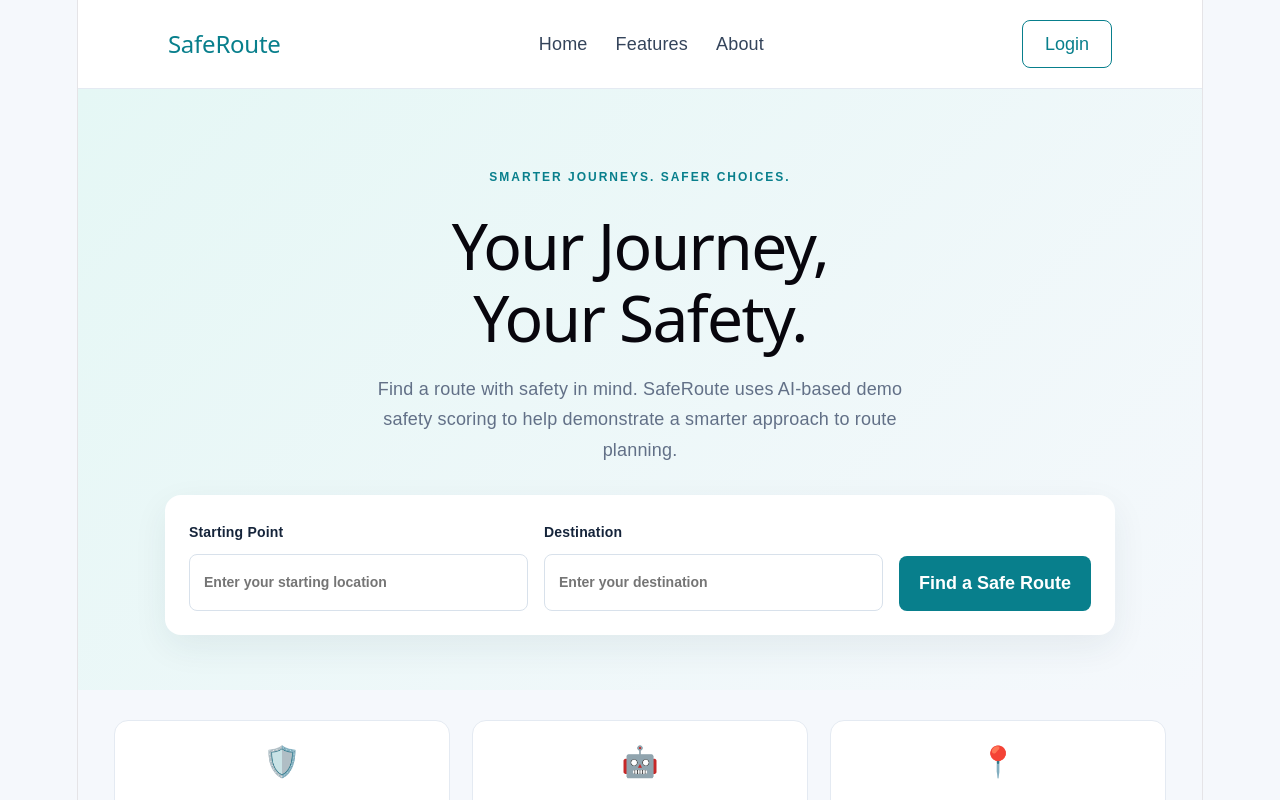
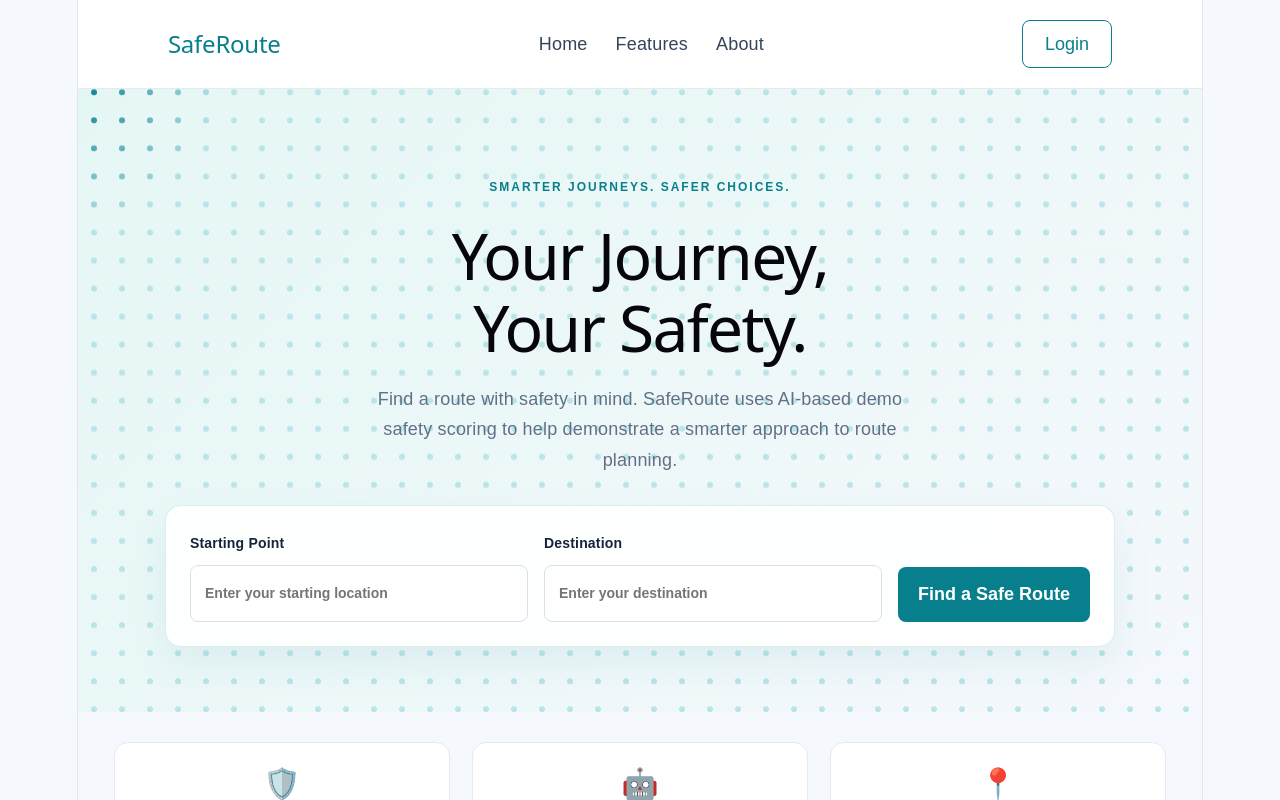
Before and after one commit to shrawaniGawade/SafeRoute, a React (Vite) app in the folder frontend/: page / in a window 1280 px wide. Shown: the top 800 px of the page. Built offline with nearby package versions, Linux system fonts and the light colour scheme; no server answers.

Commit message:
Integrate DotGrid background component in home page hero section

```diff
--- a/frontend/package.json
+++ b/frontend/package.json
@@ -10,6 +10,7 @@
     "preview": "vite preview"
   },
   "dependencies": {
+    "gsap": "^3.15.0",
     "react": "^19.2.8",
     "react-dom": "^19.2.8"
   },
--- a/frontend/src/App.css
+++ b/frontend/src/App.css
@@ -62,9 +62,25 @@ button:disabled {
 }
 
 .hero {
+  position: relative;
+  overflow: hidden;
   text-align: center;
-  padding: 75px 20px 55px;
+  padding: 85px 20px 65px;
   background: linear-gradient(135deg, #e5f7f5, #f5f8fc);
+}
+
+.hero-dot-bg {
+  position: absolute;
+  inset: 0;
+  width: 100%;
+  height: 100%;
+  z-index: 0;
+  pointer-events: none;
+}
+
+.hero-content {
+  position: relative;
+  z-index: 1;
 }
 
 .tagline {
@@ -95,9 +111,11 @@ button:disabled {
   max-width: 950px;
   margin: 30px auto 0;
   padding: 24px;
-  background: white;
+  background: rgba(255, 255, 255, 0.94);
+  backdrop-filter: blur(10px);
+  border: 1px solid rgba(8, 127, 140, 0.14);
   border-radius: 16px;
-  box-shadow: 0 12px 35px #17334a12;
+  box-shadow: 0 16px 40px rgba(8, 127, 140, 0.08);
   text-align: left;
 }
 
@@ -146,10 +164,11 @@ button:disabled {
   max-width: 650px;
   margin: 28px auto 0;
   padding: 28px;
-  background: white;
-  border: 1px solid #d8e1eb;
+  background: rgba(255, 255, 255, 0.95);
+  backdrop-filter: blur(10px);
+  border: 1px solid rgba(8, 127, 140, 0.16);
   border-radius: 16px;
-  box-shadow: 0 12px 35px #17334a12;
+  box-shadow: 0 16px 40px rgba(8, 127, 140, 0.08);
   text-align: left;
   overflow-wrap: anywhere;
 }
--- a/frontend/src/App.tsx
+++ b/frontend/src/App.tsx
@@ -1,6 +1,6 @@
-
 import { useState } from 'react';
 import './App.css';
+import DotGrid from './components/DotGrid';
 import { predictRouteSafety } from './services/api';
 import type { SafetyResult } from './services/api';
 
@@ -64,7 +64,23 @@ function App() {
 
       <main>
         <section className="hero" id="home">
-          <p className="tagline">SMARTER JOURNEYS. SAFER CHOICES.</p>
+          <div className="hero-dot-bg" aria-hidden="true">
+            <DotGrid
+              dotSize={6}
+              gap={22}
+              baseColor="#b9e4e8"
+              activeColor="#087f8c"
+              proximity={140}
+              shockRadius={250}
+              shockStrength={4}
+              resistance={750}
+              returnDuration={1.5}
+            />
+          </div>
+
+          <div className="hero-content">
+            <p className="tagline">SMARTER JOURNEYS. SAFER CHOICES.</p>
+
 
           <h1>
             Your Journey,
@@ -142,7 +158,9 @@ function App() {
               <p className="warning-message">{result.warning}</p>
             </section>
           )}
+          </div>
         </section>
+
 
         <section className="features" id="features">
           <article className="feature-card">
--- /dev/null
+++ b/frontend/src/components/DotGrid.css
@@ -0,0 +1,22 @@
+.dot-grid {
+  display: flex;
+  align-items: center;
+  justify-content: center;
+  height: 100%;
+  width: 100%;
+  position: relative;
+}
+
+.dot-grid__wrap {
+  width: 100%;
+  height: 100%;
+  position: relative;
+}
+
+.dot-grid__canvas {
+  position: absolute;
+  inset: 0;
+  width: 100%;
+  height: 100%;
+  pointer-events: none;
+}
--- /dev/null
+++ b/frontend/src/components/DotGrid.tsx
@@ -0,0 +1,304 @@
+import React, { useRef, useEffect, useCallback, useMemo } from 'react';
+import { gsap } from 'gsap';
+import { InertiaPlugin } from 'gsap/InertiaPlugin';
+
+import './DotGrid.css';
+
+gsap.registerPlugin(InertiaPlugin);
+
+export interface DotGridProps {
+  dotSize?: number;
+  gap?: number;
+  baseColor?: string;
+  activeColor?: string;
+  proximity?: number;
+  speedTrigger?: number;
+  shockRadius?: number;
+  shockStrength?: number;
+  maxSpeed?: number;
+  resistance?: number;
+  returnDuration?: number;
+  className?: string;
+  style?: React.CSSProperties;
+}
+
+interface Dot {
+  cx: number;
+  cy: number;
+  xOffset: number;
+  yOffset: number;
+  _inertiaApplied: boolean;
+}
+
+interface PointerState {
+  x: number;
+  y: number;
+  vx: number;
+  vy: number;
+  speed: number;
+  lastTime: number;
+  lastX: number;
+  lastY: number;
+}
+
+const throttle = <T extends (...args: any[]) => void>(func: T, limit: number) => {
+  let lastCall = 0;
+  return function (this: any, ...args: Parameters<T>) {
+    const now = performance.now();
+    if (now - lastCall >= limit) {
+      lastCall = now;
+      func.apply(this, args);
+    }
+  };
+};
+
+function hexToRgb(hex: string) {
+  const m = hex.match(/^#?([a-f\d]{2})([a-f\d]{2})([a-f\d]{2})$/i);
+  if (!m) return { r: 0, g: 0, b: 0 };
+  return {
+    r: parseInt(m[1], 16),
+    g: parseInt(m[2], 16),
+    b: parseInt(m[3], 16)
+  };
+}
+
+const DotGrid: React.FC<DotGridProps> = ({
+  dotSize = 16,
+  gap = 32,
+  baseColor = '#5227FF',
+  activeColor = '#5227FF',
+  proximity = 150,
+  speedTrigger = 100,
+  shockRadius = 250,
+  shockStrength = 5,
+  maxSpeed = 5000,
+  resistance = 750,
+  returnDuration = 1.5,
+  className = '',
+  style
+}) => {
+  const wrapperRef = useRef<HTMLDivElement | null>(null);
+  const canvasRef = useRef<HTMLCanvasElement | null>(null);
+  const dotsRef = useRef<Dot[]>([]);
+  const pointerRef = useRef<PointerState>({
+    x: 0,
+    y: 0,
+    vx: 0,
+    vy: 0,
+    speed: 0,
+    lastTime: 0,
+    lastX: 0,
+    lastY: 0
+  });
+
+  const baseRgb = useMemo(() => hexToRgb(baseColor), [baseColor]);
+  const activeRgb = useMemo(() => hexToRgb(activeColor), [activeColor]);
+
+  const circlePath = useMemo(() => {
+    if (typeof window === 'undefined' || !window.Path2D) return null;
+
+    const p = new window.Path2D();
+    p.arc(0, 0, dotSize / 2, 0, Math.PI * 2);
+    return p;
+  }, [dotSize]);
+
+  const buildGrid = useCallback(() => {
+    const wrap = wrapperRef.current;
+    const canvas = canvasRef.current;
+    if (!wrap || !canvas) return;
+
+    const { width, height } = wrap.getBoundingClientRect();
+    const dpr = window.devicePixelRatio || 1;
+
+    canvas.width = width * dpr;
+    canvas.height = height * dpr;
+    canvas.style.width = `${width}px`;
+    canvas.style.height = `${height}px`;
+    const ctx = canvas.getContext('2d');
+    if (ctx) ctx.scale(dpr, dpr);
+
+    const cols = Math.floor((width + gap) / (dotSize + gap));
+    const rows = Math.floor((height + gap) / (dotSize + gap));
+    const cell = dotSize + gap;
+
+    const gridW = cell * cols - gap;
+    const gridH = cell * rows - gap;
+
+    const extraX = width - gridW;
+    const extraY = height - gridH;
+
+    const startX = extraX / 2 + dotSize / 2;
+    const startY = extraY / 2 + dotSize / 2;
+
+    const dots: Dot[] = [];
+    for (let y = 0; y < rows; y++) {
+      for (let x = 0; x < cols; x++) {
+        const cx = startX + x * cell;
+        const cy = startY + y * cell;
+        dots.push({ cx, cy, xOffset: 0, yOffset: 0, _inertiaApplied: false });
+      }
+    }
+    dotsRef.current = dots;
+  }, [dotSize, gap]);
+
+  useEffect(() => {
+    if (!circlePath) return;
+
+    let rafId: number;
+    const proxSq = proximity * proximity;
+
+    const draw = () => {
+      const canvas = canvasRef.current;
+      if (!canvas) return;
+      const ctx = canvas.getContext('2d');
+      if (!ctx) return;
+      ctx.clearRect(0, 0, canvas.width, canvas.height);
+
+      const { x: px, y: py } = pointerRef.current;
+
+      for (const dot of dotsRef.current) {
+        const ox = dot.cx + dot.xOffset;
+        const oy = dot.cy + dot.yOffset;
+        const dx = dot.cx - px;
+        const dy = dot.cy - py;
+        const dsq = dx * dx + dy * dy;
+
+        let style = baseColor;
+        if (dsq <= proxSq) {
+          const dist = Math.sqrt(dsq);
+          const t = 1 - dist / proximity;
+          const r = Math.round(baseRgb.r + (activeRgb.r - baseRgb.r) * t);
+          const g = Math.round(baseRgb.g + (activeRgb.g - baseRgb.g) * t);
+          const b = Math.round(baseRgb.b + (activeRgb.b - baseRgb.b) * t);
+          style = `rgb(${r},${g},${b})`;
+        }
+
+        ctx.save();
+        ctx.translate(ox, oy);
+        ctx.fillStyle = style;
+        ctx.fill(circlePath);
+        ctx.restore();
+      }
+
+      rafId = requestAnimationFrame(draw);
+    };
+
+    draw();
+    return () => cancelAnimationFrame(rafId);
+  }, [proximity, baseColor, activeRgb, baseRgb, circlePath]);
+
+  useEffect(() => {
+    buildGrid();
+    let ro: ResizeObserver | null = null;
+    if ('ResizeObserver' in window && wrapperRef.current) {
+      ro = new ResizeObserver(buildGrid);
+      ro.observe(wrapperRef.current);
+    } else {
+      window.addEventListener('resize', buildGrid);
+    }
+    return () => {
+      if (ro) ro.disconnect();
+      else window.removeEventListener('resize', buildGrid);
+    };
+  }, [buildGrid]);
+
+  useEffect(() => {
+    const onMove = (e: MouseEvent) => {
+      if (!canvasRef.current) return;
+      const now = performance.now();
+      const pr = pointerRef.current;
+      const dt = pr.lastTime ? now - pr.lastTime : 16;
+      const dx = e.clientX - pr.lastX;
+      const dy = e.clientY - pr.lastY;
+      let vx = (dx / dt) * 1000;
+      let vy = (dy / dt) * 1000;
+      let speed = Math.hypot(vx, vy);
+      if (speed > maxSpeed) {
+        const scale = maxSpeed / speed;
+        vx *= scale;
+        vy *= scale;
+        speed = maxSpeed;
+      }
+      pr.lastTime = now;
+      pr.lastX = e.clientX;
+      pr.lastY = e.clientY;
+      pr.vx = vx;
+      pr.vy = vy;
+      pr.speed = speed;
+
+      const rect = canvasRef.current.getBoundingClientRect();
+      pr.x = e.clientX - rect.left;
+      pr.y = e.clientY - rect.top;
+
+      for (const dot of dotsRef.current) {
+        const dist = Math.hypot(dot.cx - pr.x, dot.cy - pr.y);
+        if (speed > speedTrigger && dist < proximity && !dot._inertiaApplied) {
+          dot._inertiaApplied = true;
+          gsap.killTweensOf(dot);
+          const pushX = dot.cx - pr.x + vx * 0.005;
+          const pushY = dot.cy - pr.y + vy * 0.005;
+          gsap.to(dot, {
+            inertia: { xOffset: pushX, yOffset: pushY, resistance },
+            onComplete: () => {
+              gsap.to(dot, {
+                xOffset: 0,
+                yOffset: 0,
+                duration: returnDuration,
+                ease: 'elastic.out(1,0.75)'
+              });
+              dot._inertiaApplied = false;
+            }
+          });
+        }
+      }
+    };
+
+    const onClick = (e: MouseEvent) => {
+      if (!canvasRef.current) return;
+      const rect = canvasRef.current.getBoundingClientRect();
+      const cx = e.clientX - rect.left;
+      const cy = e.clientY - rect.top;
+      for (const dot of dotsRef.current) {
+        const dist = Math.hypot(dot.cx - cx, dot.cy - cy);
+        if (dist < shockRadius && !dot._inertiaApplied) {
+          dot._inertiaApplied = true;
+          gsap.killTweensOf(dot);
+          const falloff = Math.max(0, 1 - dist / shockRadius);
+          const pushX = (dot.cx - cx) * shockStrength * falloff;
+          const pushY = (dot.cy - cy) * shockStrength * falloff;
+          gsap.to(dot, {
+            inertia: { xOffset: pushX, yOffset: pushY, resistance },
+            onComplete: () => {
+              gsap.to(dot, {
+                xOffset: 0,
+                yOffset: 0,
+                duration: returnDuration,
+                ease: 'elastic.out(1,0.75)'
+              });
+              dot._inertiaApplied = false;
+            }
+          });
+        }
+      }
+    };
+
+    const throttledMove = throttle(onMove, 50);
+    window.addEventListener('mousemove', throttledMove, { passive: true });
+    window.addEventListener('click', onClick);
+
+    return () => {
+      window.removeEventListener('mousemove', throttledMove);
+      window.removeEventListener('click', onClick);
+    };
+  }, [maxSpeed, speedTrigger, proximity, resistance, returnDuration, shockRadius, shockStrength]);
+
+  return (
+    <section className={`dot-grid ${className}`} style={style}>
+      <div ref={wrapperRef} className="dot-grid__wrap">
+        <canvas ref={canvasRef} className="dot-grid__canvas" />
+      </div>
+    </section>
+  );
+};
+
+export default DotGrid;
```
Also changed, not shown: 1 other file (tests, documents, lock files or other folders).
